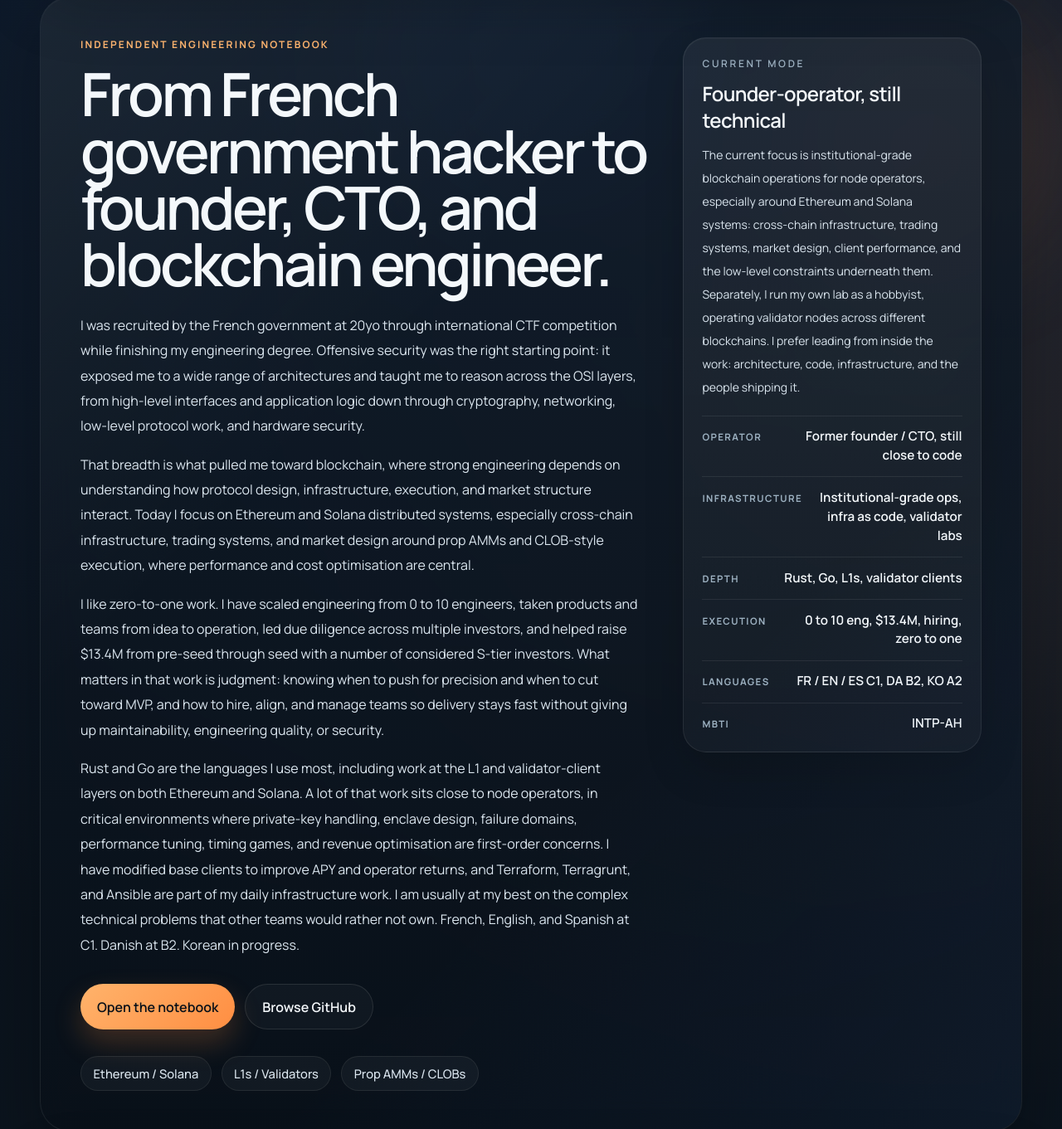
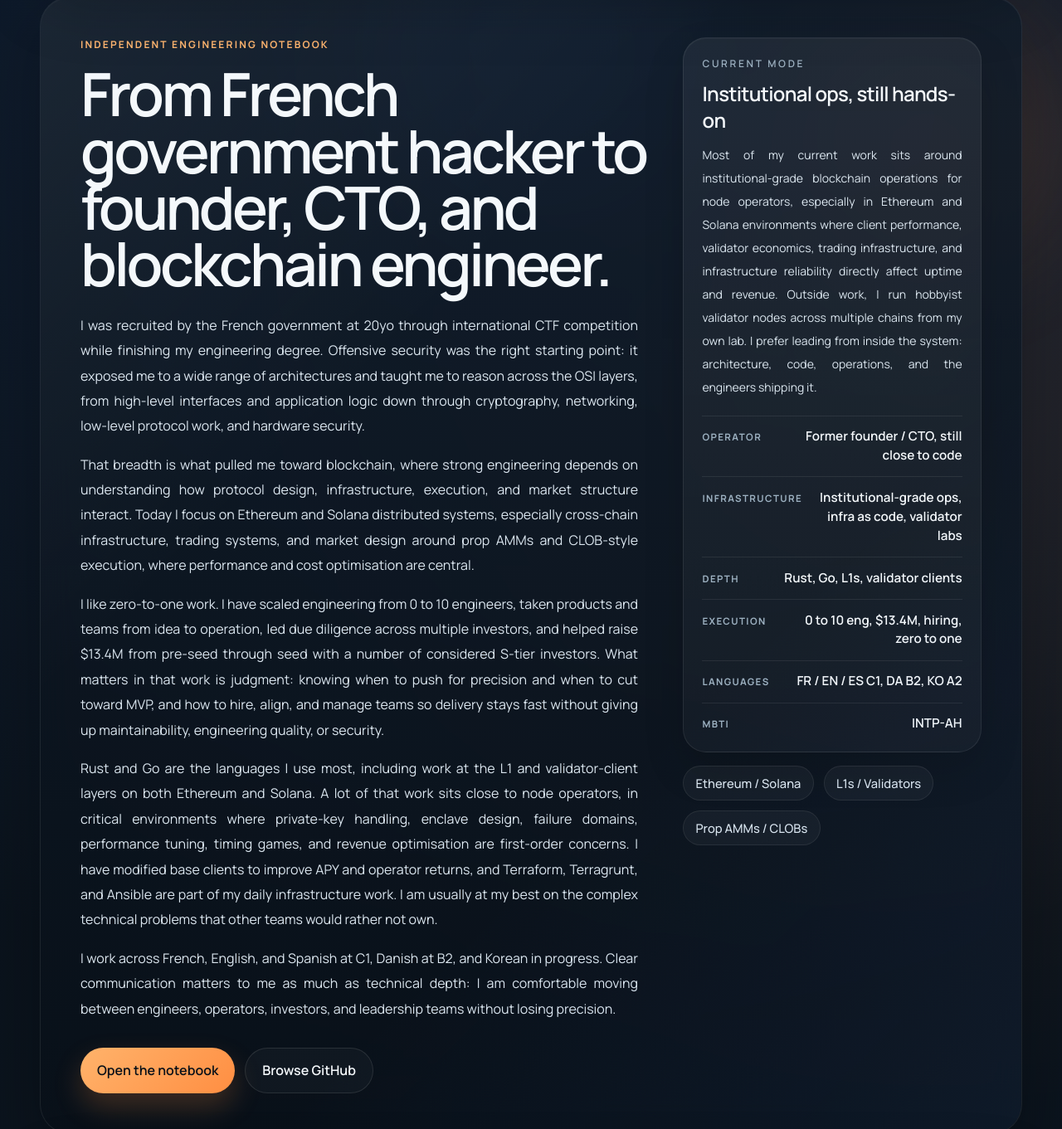
Before and after one commit to v4lproik/v4lproik.github.io, a website: page index.html in a window 1280 px wide. Shown: the part 125-1486 px from the top of the page at 83% size. Drawn offline with Linux system fonts and the light colour scheme.

Commit message:
feat(site): refine hero rail and justified prose

```diff
--- a/index.html
+++ b/index.html
@@ -102,8 +102,13 @@
                 optimisation are first-order concerns. I have modified base clients to improve APY
                 and operator returns, and Terraform, Terragrunt, and Ansible are part of my daily
                 infrastructure work. I am usually at my best on the complex technical problems
-                that other teams would rather not own. French, English, and Spanish at C1. Danish
-                at B2. Korean in progress.
+                that other teams would rather not own.
+              </p>
+              <p class="reading-copy mt-4">
+                I work across French, English, and Spanish at C1, Danish at B2, and Korean in
+                progress. Clear communication matters to me as much as technical depth: I am
+                comfortable moving between engineers, operators, investors, and leadership teams
+                without losing precision.
               </p>
 
               <div class="mt-8 flex flex-wrap gap-3">
@@ -117,12 +122,6 @@
                   Browse GitHub
                 </a>
               </div>
-
-              <div class="mt-8 flex flex-wrap gap-3">
-                <span class="signal-pill">Ethereum / Solana</span>
-                <span class="signal-pill">L1s / Validators</span>
-                <span class="signal-pill">Prop AMMs / CLOBs</span>
-              </div>
             </div>
 
             <aside class="space-y-4">
@@ -131,16 +130,16 @@
                   Current mode
                 </p>
                 <h2 class="mt-3 text-2xl font-semibold tracking-[-0.03em] text-mist-50">
-                  Founder-operator, still technical
+                  Institutional ops, still hands-on
                 </h2>
-                <p class="mt-3 text-sm leading-7 text-mist-100">
-                  The current focus is institutional-grade blockchain operations for node
-                  operators, especially around Ethereum and Solana systems: cross-chain
-                  infrastructure, trading systems, market design, client performance, and the
-                  low-level constraints underneath them. Separately, I run my own lab as a
-                  hobbyist, operating validator nodes across different blockchains. I prefer
-                  leading from inside the work: architecture, code, infrastructure, and the
-                  people shipping it.
+                <p class="hero-panel-copy mt-3 text-sm leading-7 text-mist-100">
+                  Most of my current work sits around institutional-grade blockchain operations
+                  for node operators, especially in Ethereum and Solana environments where client
+                  performance, validator economics, trading infrastructure, and infrastructure
+                  reliability directly affect uptime and revenue. Outside work, I run hobbyist
+                  validator nodes across multiple chains from my own lab. I prefer leading from
+                  inside the system: architecture, code, operations, and the engineers shipping
+                  it.
                 </p>
                 <div class="hero-metrics">
                   <div class="hero-metric">
@@ -168,6 +167,11 @@
                     <span class="hero-metric-value">INTP-AH</span>
                   </div>
                 </div>
+              </div>
+              <div class="flex flex-wrap gap-3">
+                <span class="signal-pill">Ethereum / Solana</span>
+                <span class="signal-pill">L1s / Validators</span>
+                <span class="signal-pill">Prop AMMs / CLOBs</span>
               </div>
             </aside>
           </div>
--- a/styles/site.css
+++ b/styles/site.css
@@ -208,6 +208,11 @@
     color: #dce7f0;
     font-size: 1rem;
     line-height: 1.9;
+    text-align: justify;
+  }
+
+  .hero-panel-copy {
+    text-align: justify;
   }
 
   .muted-copy {
@@ -615,6 +620,7 @@
     color: #dce7f0;
     font-size: 1rem;
     line-height: 1.9;
+    text-align: justify;
   }
 
   .chapter-tags {
@@ -958,6 +964,7 @@
     color: #dce7f0;
     font-size: 0.98rem;
     line-height: 1.8;
+    text-align: justify;
   }
 
   .timeline-links {
@@ -1047,5 +1054,6 @@
     color: #9db1c1;
     font-size: 0.9rem;
     line-height: 1.7;
+    text-align: justify;
   }
 }
```
Also changed, not shown: assets/site.css.
